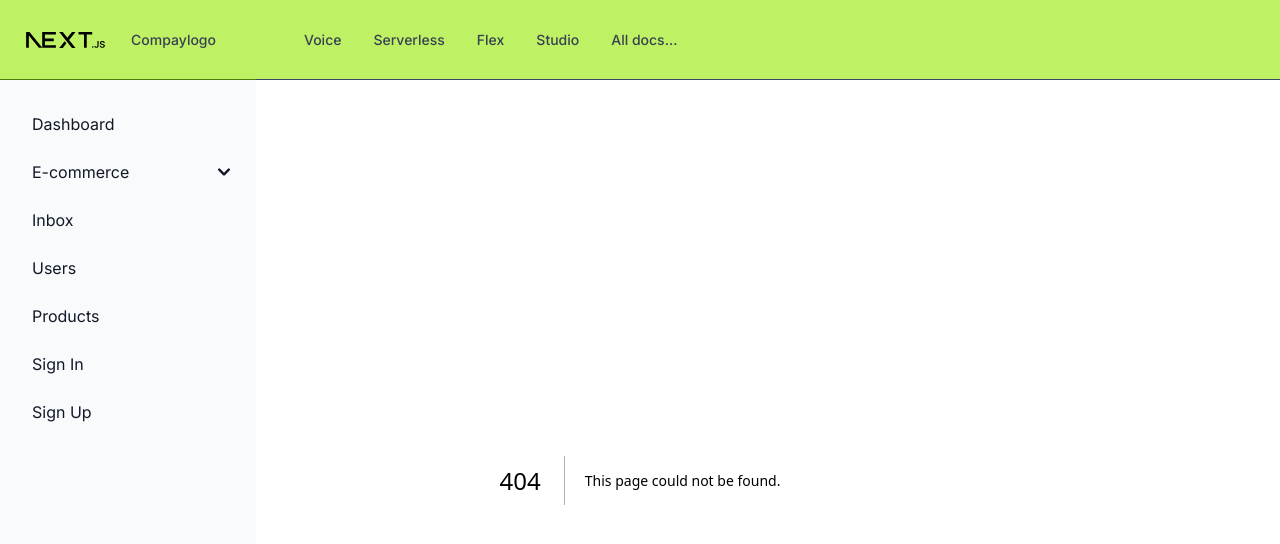
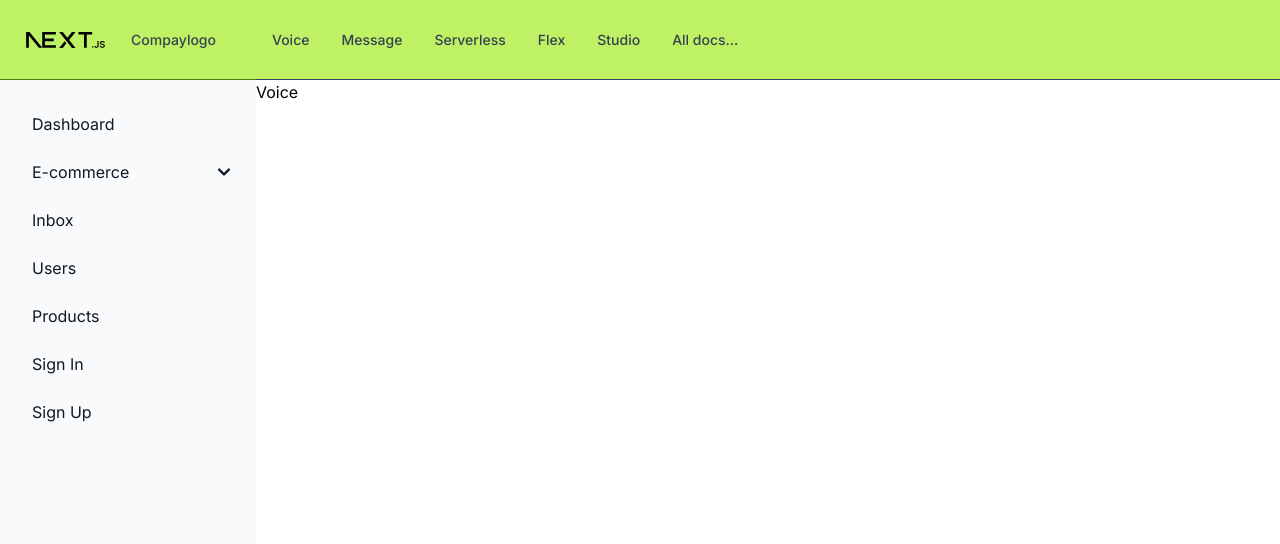
Before and after one commit to Abdullah-Hasan-Sajjad/documentation-panel, a Next.js app: page /voice in a window 1280 px wide. Before the commit this address had no page. Shown: the top 544 px of the page. Built offline with nearby package versions, Linux system fonts and the light colour scheme.

Commit message:
route updated in the navbar

```diff
--- a/app/layout.js
+++ b/app/layout.js
@@ -17,7 +17,9 @@ export default function RootLayout({ children }) {
       <body className={inter.className}>
         <MainNavbar />
         <MainSidebar />
-        {children}
+        <div className="md:ml-64">
+          {children}
+        </div>
       </body>
     </html>
   );
--- a/app/mainNavbar.js
+++ b/app/mainNavbar.js
@@ -10,11 +10,8 @@ export default function MainNavbar() {
     <Navbar fluid rounded className="bg-lime-300 w-full">
       <Navbar.Toggle />
       <Navbar.Collapse>
-        <Navbar.Link href="#" active>
-        </Navbar.Link>
-        <Navbar.Link as={Link} href="#">
-          Voice
-        </Navbar.Link>
+        <Navbar.Link href="/voice">Voice</Navbar.Link>
+        <Navbar.Link href="/message">Message</Navbar.Link>
         <Navbar.Link href="#">Serverless</Navbar.Link>
         <Navbar.Link href="#">Flex</Navbar.Link>
         <Navbar.Link href="#">Studio</Navbar.Link>
--- a/app/mainSidebar.js
+++ b/app/mainSidebar.js
@@ -6,7 +6,7 @@ import { HiArrowSmRight, HiChartPie, HiInbox, HiShoppingBag, HiTable, HiUser } f
 import Image from 'next/image'
 import companyLogo from '../public/next.svg'
 
-export default function MainSidebar() {
+export default function MainSidebar({list}) {
   return (
 
     <div class="bg-sidebar-bg h-full flex flex-col fixed top-0 left-0 z-30 gap-2 w-64 invisible md:visible" id="sidePanel">
--- /dev/null
+++ b/app/message/page.js
@@ -0,0 +1,5 @@
+export default function(){
+    return(
+        <div>Message</div>
+    );
+}
--- a/app/page.js
+++ b/app/page.js
@@ -2,10 +2,10 @@ import Image from "next/image";
 
 export default function Home() {
   return (
-    <main className="bg-red-300 flex min-h-screen flex-col items-center justify-between p-24 md:ml-64">
-    <div>
-      Root url
-    </div>
+    <main className="bg-red-300 flex min-h-screen flex-col items-center justify-between p-24">
+      <div>
+        Root url
+      </div>
     </main>
   );
 }
--- /dev/null
+++ b/app/voice/page.js
@@ -0,0 +1,5 @@
+export default function Voice(){
+  return (
+    <div>Voice</div>
+  )
+}
```
